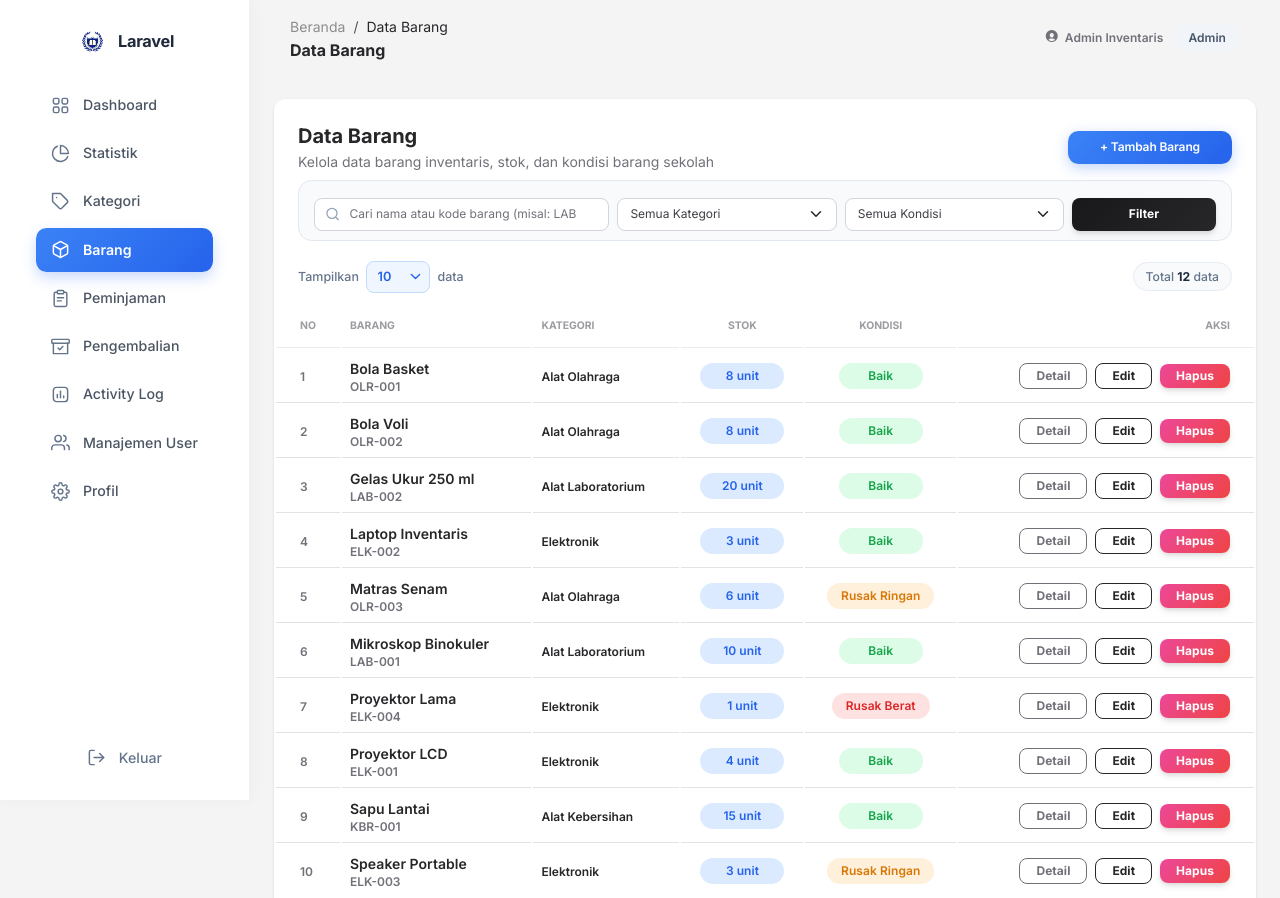
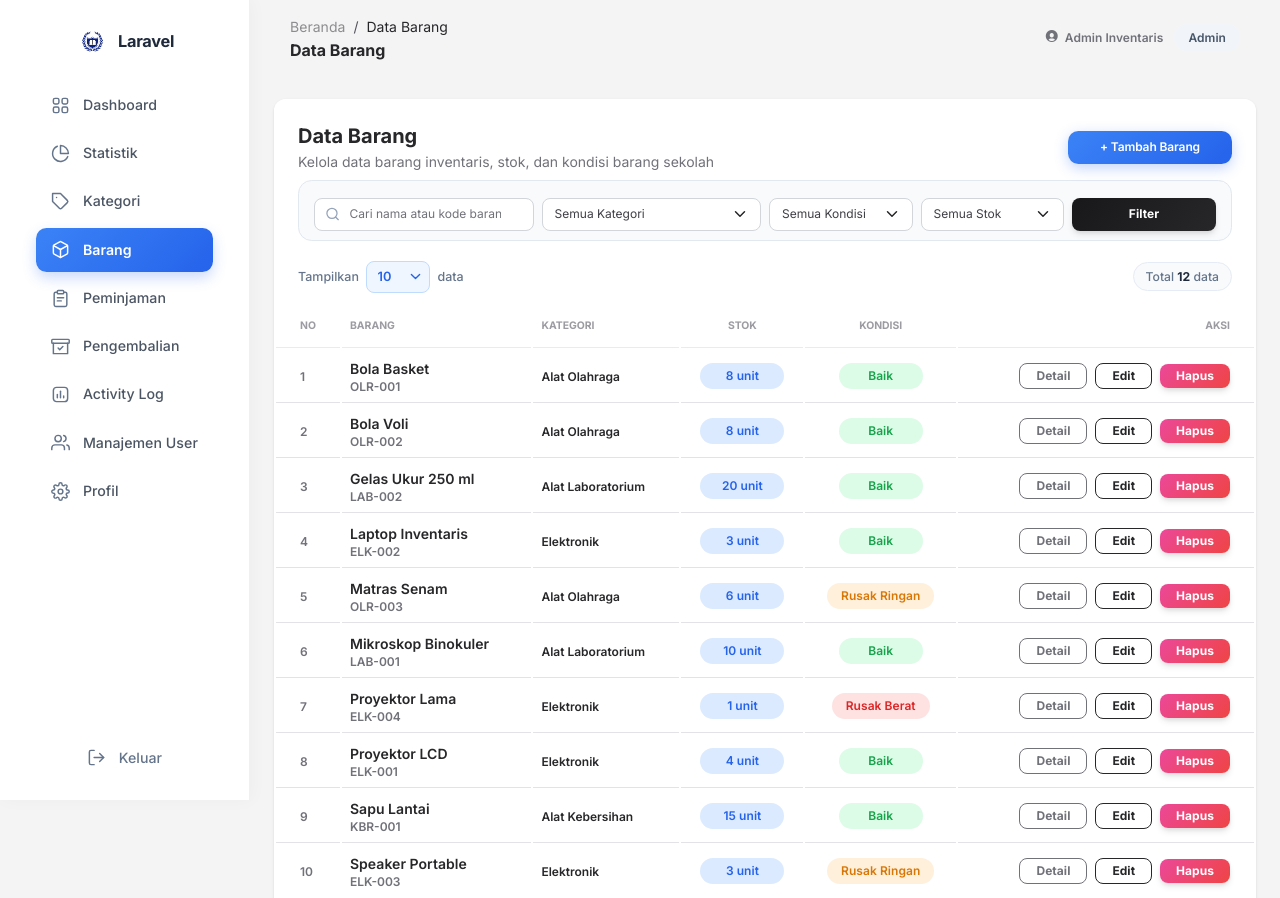
Before and after one commit to Adam-Jor/sistem-inventaris-sekolah, a Laravel app: page /items in a window 1280 px wide. Shown: the top 898 px of the page. Run offline with Laravel 12, Linux system fonts and the light colour scheme; a user stored in the database is signed in; data comes from the database, SQL or seed files in the repository; style sheets or scripts are compiled from the project's sources.

Commit message:
Add a product availability filter

```diff
--- a/app/Http/Controllers/ItemController.php
+++ b/app/Http/Controllers/ItemController.php
@@ -14,7 +14,7 @@ use Illuminate\View\View;
 class ItemController extends Controller
 {
     /**
-     * Tampilkan daftar barang dengan pencarian (nama/kode) dan filter (kategori, kondisi).
+     * Tampilkan daftar barang dengan pencarian (nama/kode) dan filter (kategori, kondisi, ketersediaan stok).
      * Dapat diakses oleh Admin maupun User.
      */
     public function index(Request $request): View
@@ -22,6 +22,7 @@ class ItemController extends Controller
         $search = $request->string('search')->trim()->toString();
         $categoryId = $request->input('category_id', '');
         $condition = $request->string('condition')->trim()->toString();
+        $availability = $request->string('availability')->trim()->toString();
         $perPage = $this->resolvePerPage($request);
 
         $items = Item::query()
@@ -38,13 +39,22 @@ class ItemController extends Controller
             ->when($condition !== '', function ($query) use ($condition) {
                 $query->where('condition', $condition);
             })
+            ->when($availability !== '', function ($query) use ($availability) {
+                match ($availability) {
+                    'available' => $query->where('stock', '>', 0),
+                    'ready' => $query->available(),
+                    'low' => $query->where('stock', '<=', 2),
+                    'out' => $query->where('stock', '<=', 0),
+                    default => null,
+                };
+            })
             ->orderBy('name')
             ->paginate($perPage)
             ->withQueryString();
 
         $categories = Category::orderBy('name')->get();
 
-        return view('items.index', compact('items', 'categories', 'search', 'categoryId', 'condition', 'perPage'));
+        return view('items.index', compact('items', 'categories', 'search', 'categoryId', 'condition', 'availability', 'perPage'));
     }
 
     /**
--- a/resources/views/items/index.blade.php
+++ b/resources/views/items/index.blade.php
@@ -1,7 +1,8 @@
 @php
     $isAdmin = auth()->user()->isAdmin();
     $pageTitle = $isAdmin ? 'Data Barang' : 'Daftar Barang';
-    $hasFilters = $search !== '' || ($categoryId !== '' && $categoryId !== null) || $condition !== '';
+    $availability = $availability ?? '';
+    $hasFilters = $search !== '' || ($categoryId !== '' && $categoryId !== null) || $condition !== '' || $availability !== '';
 @endphp
 
 <x-app-layout :title="$pageTitle" :breadcrumbs="[$pageTitle => null]">
@@ -30,12 +31,18 @@
 
                     @php
                         $baseQuery = ($perPage ?? 10) !== 10 ? ['per_page' => $perPage] : [];
+                        $availabilityLabels = [
+                            'available' => 'Stok Tersedia (> 0)',
+                            'ready' => 'Siap Dipinjam',
+                            'low' => 'Stok Menipis (≤ 2)',
+                            'out' => 'Stok Habis (0)',
+                        ];
                         $activeFilters = [];
                         if ($search !== '') {
                             $activeFilters[] = [
                                 'label' => 'Pencarian',
                                 'value' => $search,
-                                'url' => route('items.index', array_filter($baseQuery + ['category_id' => $categoryId, 'condition' => $condition], fn ($v) => $v !== '' && $v !== null)),
+                                'url' => route('items.index', array_filter($baseQuery + ['category_id' => $categoryId, 'condition' => $condition, 'availability' => $availability], fn ($v) => $v !== '' && $v !== null)),
                             ];
                         }
                         if ($categoryId !== '' && $categoryId !== null) {
@@ -43,14 +50,21 @@
                             $activeFilters[] = [
                                 'label' => 'Kategori',
                                 'value' => $catName,
-                                'url' => route('items.index', array_filter($baseQuery + ['search' => $search, 'condition' => $condition], fn ($v) => $v !== '' && $v !== null)),
+                                'url' => route('items.index', array_filter($baseQuery + ['search' => $search, 'condition' => $condition, 'availability' => $availability], fn ($v) => $v !== '' && $v !== null)),
                             ];
                         }
                         if ($condition !== '') {
                             $activeFilters[] = [
                                 'label' => 'Kondisi',
                                 'value' => ucwords($condition),
-                                'url' => route('items.index', array_filter($baseQuery + ['search' => $search, 'category_id' => $categoryId], fn ($v) => $v !== '' && $v !== null)),
+                                'url' => route('items.index', array_filter($baseQuery + ['search' => $search, 'category_id' => $categoryId, 'availability' => $availability], fn ($v) => $v !== '' && $v !== null)),
+                            ];
+                        }
+                        if ($availability !== '') {
+                            $activeFilters[] = [
+                                'label' => 'Stok',
+                                'value' => $availabilityLabels[$availability] ?? $availability,
+                                'url' => route('items.index', array_filter($baseQuery + ['search' => $search, 'category_id' => $categoryId, 'condition' => $condition], fn ($v) => $v !== '' && $v !== null)),
                             ];
                         }
                     @endphp
@@ -60,7 +74,7 @@
                         @if (($perPage ?? 10) !== 10)
                             <input type="hidden" name="per_page" value="{{ $perPage }}">
                         @endif
-                        <div class="col-12 col-md-6 col-lg-4">
+                        <div class="col-12 col-md-6 col-lg-3">
                             <x-search-input
                                 name="search"
                                 :value="$search"
@@ -68,7 +82,7 @@
                             />
                         </div>
 
-                        <div class="col-6 col-md-3 col-lg-3">
+                        <div class="col-6 col-md-6 col-lg-3">
                             <select name="category_id" onchange="this.form.requestSubmit ? this.form.requestSubmit() : this.form.submit()" class="form-select form-select-sm bg-white">
                                 <option value="">Semua Kategori</option>
                                 @foreach ($categories as $category)
@@ -79,7 +93,7 @@
                             </select>
                         </div>
 
-                        <div class="col-6 col-md-3 col-lg-3">
+                        <div class="col-6 col-md-4 col-lg-2">
                             <select name="condition" onchange="this.form.requestSubmit ? this.form.requestSubmit() : this.form.submit()" class="form-select form-select-sm bg-white">
                                 <option value="">Semua Kondisi</option>
                                 <option value="baik" @selected($condition === 'baik')>Baik</option>
@@ -88,7 +102,17 @@
                             </select>
                         </div>
 
-                        <div class="col-12 col-lg-2 d-flex gap-2">
+                        <div class="col-6 col-md-4 col-lg-2">
+                            <select name="availability" onchange="this.form.requestSubmit ? this.form.requestSubmit() : this.form.submit()" class="form-select form-select-sm bg-white">
+                                <option value="">Semua Stok</option>
+                                <option value="available" @selected($availability === 'available')>Stok Tersedia (&gt; 0)</option>
+                                <option value="ready" @selected($availability === 'ready')>Siap Dipinjam</option>
+                                <option value="low" @selected($availability === 'low')>Stok Menipis (&le; 2)</option>
+                                <option value="out" @selected($availability === 'out')>Stok Habis (0)</option>
+                            </select>
+                        </div>
+
+                        <div class="col-6 col-md-4 col-lg-2 d-flex gap-2">
                             <button type="submit" class="btn btn-sm bg-gradient-dark mb-0 w-100">Filter</button>
                             @if ($hasFilters)
                                 <a href="{{ route('items.index', $baseQuery) }}" class="btn btn-sm btn-outline-secondary mb-0 px-3">Reset</a>
--- a/resources/views/statistics/index.blade.php
+++ b/resources/views/statistics/index.blade.php
@@ -342,7 +342,7 @@
                         <h6 class="mb-0">Stok Menipis</h6>
                         <p class="text-xs text-secondary mb-0">Barang dengan stok &le; {{ $lowStockThreshold }} unit</p>
                     </div>
-                    <a href="{{ route('items.index') }}" class="text-xs font-weight-bold text-primary flex-shrink-0">Kelola Barang</a>
+                    <a href="{{ route('items.index', ['availability' => 'low']) }}" class="text-xs font-weight-bold text-primary flex-shrink-0">Kelola Barang</a>
                 </div>
                 <div class="card-body p-3">
                     @forelse ($lowStockItems as $item)
```
Also changed, not shown: tests/Feature/ItemTest.php (+43 -1 lines).
